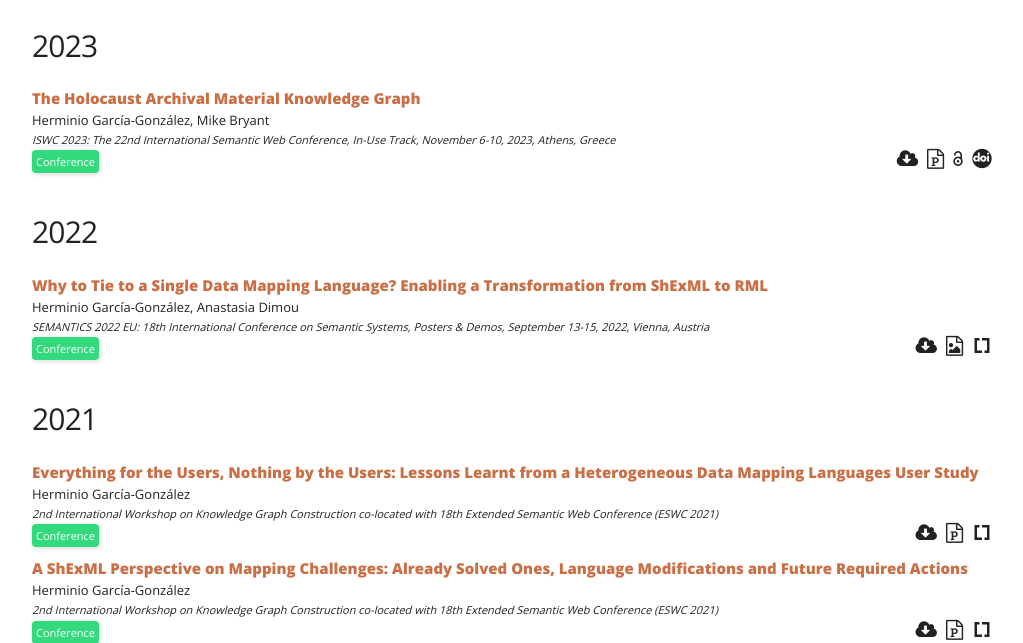
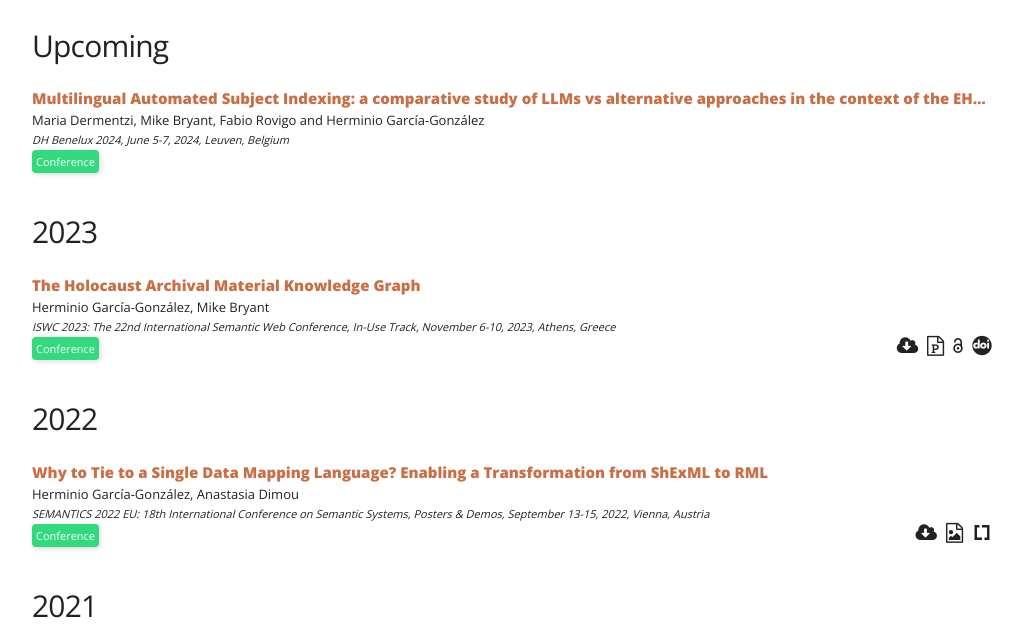
Before and after one commit to herminiogg/herminiogg.github.io, a Jekyll site: the page built from research/index.md, in a window 1280 px wide and 900 px high, cut to the strip 257-900 px from the top of the window. Shown: the whole strip, without its empty margins (128-1151 px from the left). Built offline with Jekyll 4.4.1, drawn with Linux system fonts in a browser that asks for light colours; some web fonts are replaced.

Commit message:
Updated the CV and some information

```diff
--- a/_config.yml
+++ b/_config.yml
@@ -47,7 +47,7 @@ t:
     description: Data integration specialist at Kazerne Dossin
     who-am-i-text: "I am a data integration specialist at Kazerne Dossin, Belgium. I hold a PhD in Computer Science, a MSc in Web Engineering and a Bachelor's Degree in Software Engineering all by the University of Oviedo. My current research interests are: Semantic Web, data integration, data validation, Knowledge Graphs and Digital Humanities."
     contact-me: Contact me
-    projects-text: I am currently involved in a full-time basis in the <a href="https://www.ehri-project.eu/about-ehri">EHRI-3 project</a>. I also develop and maintain different open source projects like <a href="http://shexml.herminiogarcia.com/">ShExML</a>, <a href="https://github.com/herminiogg/dmaog">DMAOG</a> or <a href="https://github.com/herminiogg/XMLSchema2ShEx">XMLSchema2ShEx</a>. Feel free to visit my Github to see in what I am working at this moment.
+    projects-text: I am currently involved in the <a href="https://www.ehri-project.eu/about-ehri">EHRI project</a> working in two parallel projects, the EHRI-3 project and the EHRI-IP project. I also develop and maintain different open source projects like <a href="http://shexml.herminiogarcia.com/">ShExML</a>, <a href="https://github.com/herminiogg/dmaog">DMAOG</a> or <a href="https://github.com/herminiogg/XMLSchema2ShEx">XMLSchema2ShEx</a>. Feel free to visit my Github to see in what I am working at this moment.
     linkedin: linkedin
     github: github
     photography: Photography
@@ -83,7 +83,7 @@ t:
     description: Especialista en integración de datos en Kazerne Dossin
     who-am-i-text: Ahora mismo trabajo como especialista en integración de datos en el Kazerne Dossin, Bélgica. Soy Doctor en Informática por la de Universidad de Oviedo, Máster en Ingeniería Web e Ingeniero Informático del Software por la misma universidad. Mi areas de investigación de interés son la Web Semántica, la integración y validación de datos, los grafos de conocimiento y las humanidades digitales.
     contact-me: Contactar
-    projects-text: Actualmente me encuentro trabajando a tiempo completo en el proyecto <a href="https://www.ehri-project.eu/about-ehri">EHRI-3</a>. También desarrollo y mantengo diferentes proyectos de código abierto entre los cuales se encuentran <a href="http://shexml.herminiogarcia.com/">ShExML</a>, <a href="https://github.com/herminiogg/dmaog">DMAOG</a> o <a href="https://github.com/herminiogg/XMLSchema2ShEx">XMLSchema2ShEx</a>. Visita mi cuenta de Github para saber en qué estoy trabajando ahora mismo.
+    projects-text: Actualmente me encuentro trabajando en el proyecto <a href="https://www.ehri-project.eu/about-ehri">EHRI</a> dentro de dos proyectos que corren en paralelo, el EHRI-3 y el EHRI-IP. También desarrollo y mantengo diferentes proyectos de código abierto entre los cuales se encuentran <a href="http://shexml.herminiogarcia.com/">ShExML</a>, <a href="https://github.com/herminiogg/dmaog">DMAOG</a> o <a href="https://github.com/herminiogg/XMLSchema2ShEx">XMLSchema2ShEx</a>. Visita mi cuenta de Github para saber en qué estoy trabajando ahora mismo.
     linkedin: linkedin
     github: github
     photography: Fotografía
--- a/research/index.md
+++ b/research/index.md
@@ -5,9 +5,24 @@ page-title: "Research"
 lang: en
 ---
 
-{::comment}
 #### Upcoming
-{:/comment}
+<div class="references">
+    <div class="reference">
+        <div class="mainInformation">
+            <span class="title">Multilingual Automated Subject Indexing: a comparative study of LLMs vs alternative approaches in the context of the EHRI project</span>
+            <span class="authors">Maria Dermentzi, Mike Bryant, Fabio Rovigo and Herminio García-González</span>
+            <span class="venue">DH Benelux 2024, June 5-7, 2024, Leuven, Belgium</span>
+        </div>
+        <div class="otherInformation">
+            <div class="typeOfVenue">
+                <span class="typeOfVenueTitle conference">Conference</span>
+            </div>
+            <div class="links">
+
+            </div>
+        </div>
+    </div>
+</div>
 
 #### 2023
 <div class="references">
```
Also changed, not shown: es/research/index.md (+17 -2 lines), 1 other file.
